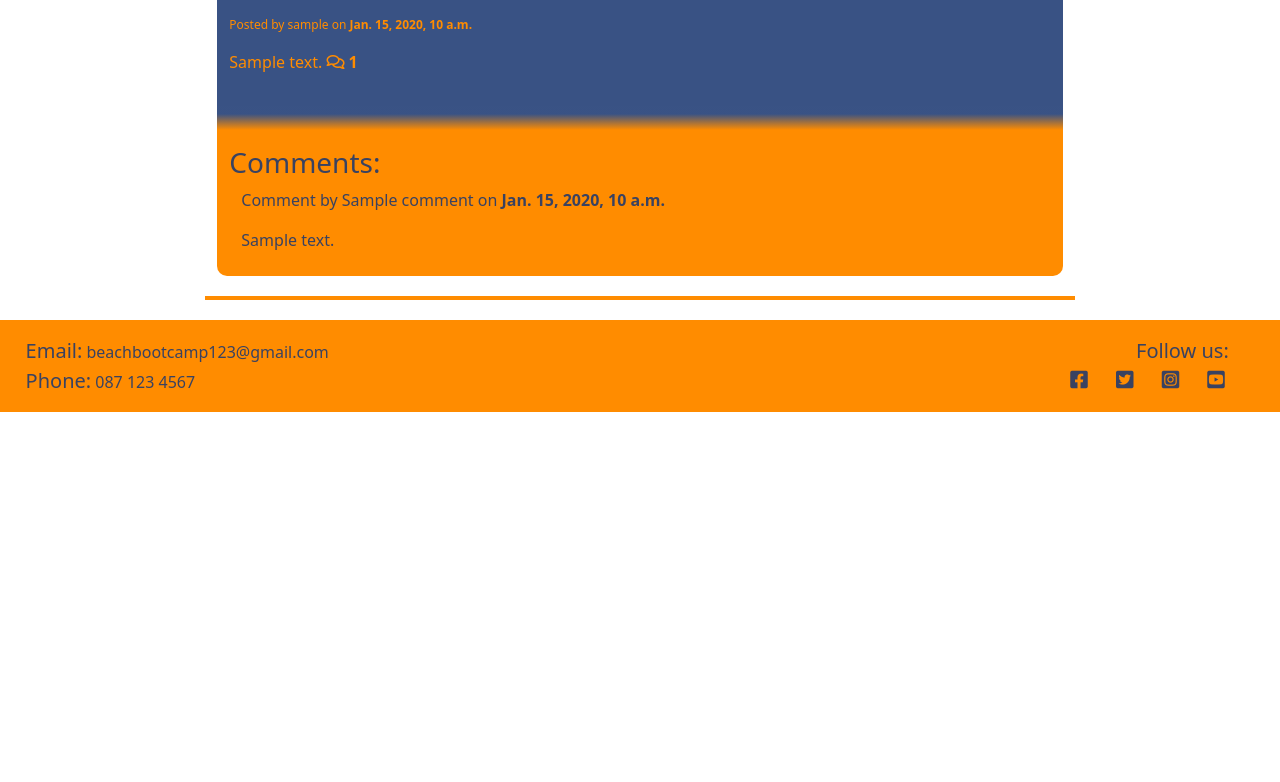
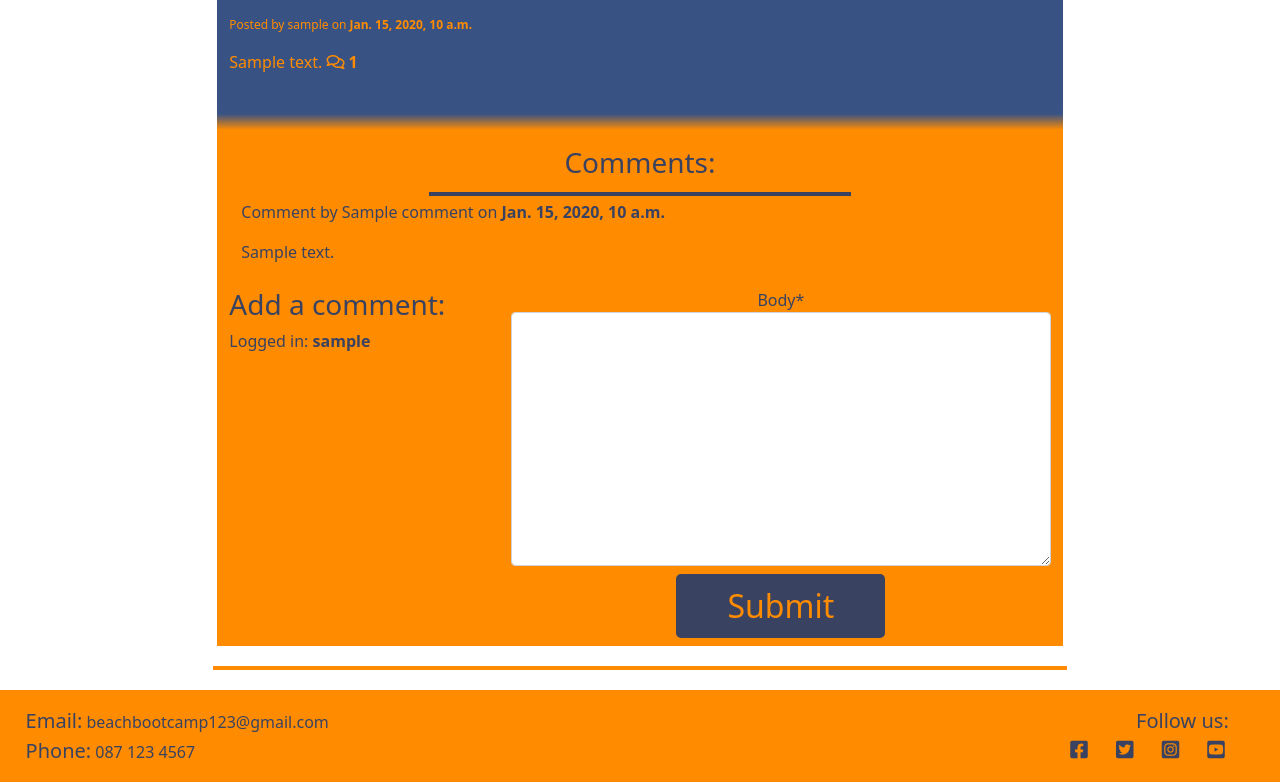
Before and after one commit to juliandunne1234/beach-bootcamp, a Django app: a page that uses templates/post_detail.html in a window 1280 px wide. Shown: the part 508-1290 px from the top of the page. Before the commit the page ends 920 px from the top, so only its background shows below. Run offline with Django 3.2, Linux system fonts and the light colour scheme; a user stored in the database is signed in; tables that the repository leaves empty hold one stand-in row (values such as "Sample post"); parts of the project's set-up code (start-up, migrations or seed data) failed here and were passed over; some libraries are stand-ins or nearby versions.

Commit message:
Logged in users can now leave a comment

```diff
--- /dev/null
+++ b/blog/forms.py
@@ -0,0 +1,8 @@
+from .models import Comment
+from django import forms
+
+
+class CommentForm(forms.ModelForm):
+    class Meta:
+        model = Comment
+        fields = ('body',)
--- a/blog/models.py
+++ b/blog/models.py
@@ -30,7 +30,7 @@ class Comment(models.Model):
     Comment model
     """
     post = models.ForeignKey(Post, on_delete=models.CASCADE, related_name="comments")
-    name = models.CharField(max_length=80, unique=True)
+    name = models.CharField(max_length=80)
     email = models.EmailField()
     body = models.TextField()
     created_on = models.DateTimeField(auto_now=True)
--- a/blog/views.py
+++ b/blog/views.py
@@ -1,6 +1,7 @@
 from django.shortcuts import render, get_object_or_404
 from django.views import generic, View
 from .models import Post
+from .forms import CommentForm
 
 
 class PostList(generic.ListView):
@@ -23,5 +24,34 @@ class PostDetail(View):
             {
                 "post": post,
                 "comments": comments,
+                "commented": False,
+                "comment_form": CommentForm(),
             },
         )
+
+    def post(self, request, slug, *args, **kwargs):
+        queryset = Post.objects.filter(status=1)
+        post = get_object_or_404(queryset, slug=slug)
+        comments = post.comments.filter(approved=True).order_by('-created_on')
+
+        comment_form = CommentForm(data=request.POST)
+
+        if comment_form.is_valid():
+            comment_form.instance.email = request.user.email
+            comment_form.instance.name = request.user.username
+            comment = comment_form.save(commit=False)
+            comment.post = post
+            comment.save()
+        else:
+            comment_form = CommentForm()
+
+        return render(
+            request,
+            "post_detail.html",
+            {
+                "post": post,
+                "comments": comments,
+                "commented": True,
+                "comment_form": CommentForm(),
+            },
+        )
--- a/booking/models.py
+++ b/booking/models.py
@@ -6,13 +6,11 @@ class Bootcamp(models.Model):
     """
     Bootcamp model
     """
-    bootcamp_title = models.CharField(max_length=100, unique=True)
-    slug = models.SlugField(max_length=100, unique=True)
     bootcamp_date = models.DateField()
     max_capacity = models.IntegerField(default=12)
 
     def __str__(self):
-        return self.bootcamp_title
+        return f"{self.bootcamp_date}"
 
 
 class SignUp(models.Model):
@@ -22,6 +20,7 @@ class SignUp(models.Model):
     full_name = models.CharField(max_length=80)
     user = models.ForeignKey(User, on_delete=models.CASCADE, related_name="signed_up")
     bootcamp = models.ForeignKey(Bootcamp, on_delete=models.CASCADE, related_name="bootcamps")
+    email = models.EmailField(unique=True, default='')
     signup_date = models.DateField(auto_now_add=True)
 
     def __str__(self):
--- a/codebootcamp/settings.py
+++ b/codebootcamp/settings.py
@@ -49,6 +49,7 @@ INSTALLED_APPS = [
     'django.contrib.staticfiles',
     'cloudinary',
     'django_summernote',
+    'crispy_forms',
     'blog',
     'booking',
 ]
@@ -57,6 +58,8 @@ SITE_ID = 1
 
 LOGIN_REDIRECT_URL = '/'
 LOGOUT_REDIRECT_URL = '/'
+
+CRISPY_TEMPLATE_PACK = 'bootstrap4'
 
 MIDDLEWARE = [
     'django.middleware.security.SecurityMiddleware',
--- a/requirements.txt
+++ b/requirements.txt
@@ -4,6 +4,7 @@ dj-database-url==1.0.0
 dj3-cloudinary-storage==0.0.6
 Django==3.2.15
 django-allauth==0.51.0
+django-crispy-forms==1.14.0
 django-summernote==0.8.20.0
 gunicorn==20.1.0
 oauthlib==3.2.1
--- a/static/css/style.css
+++ b/static/css/style.css
@@ -84,10 +84,10 @@ footer {
 }
 
 .cover-text:hover {
-    background-color: darkorange
+    background-color: darkorange;
 }
 
-.sign-up {
+.sign-up-link {
     text-decoration: none;
 }
 
@@ -128,14 +128,32 @@ footer {
     padding-bottom: 2.5vh;
 }
 
-/* Bootcamp information with button link to Blog */
+/* Bootcamp information with link to Blog */
 
 .bootcamp-intro h2 {
     font-size: 2rem;
     color: #105ce8;
 }
 
-.btn-blog, .btn-login, .btn-logout, .btn-signup {
+.btn-blog {
+    color: #1a3771dc;
+    border: none;
+    border-radius: 5px;
+    background: darkorange;
+    font-size: 200%;
+    font-weight: 500;
+    margin-top: 1vh;
+    padding: 1vh 4vw;
+    text-decoration: none;
+}
+
+.btn-blog:hover {
+    color: darkorange;
+    border: none;
+    background: #1a3771dc;
+}
+
+.btn-login, .btn-logout, .btn-signup {
     color: #1a3771dc;
     border: none;
     border-radius: 5px;
@@ -146,7 +164,7 @@ footer {
     padding: 1vh 0;
 }
 
-.btn-blog:hover, .btn-login:hover, .btn-logout:hover, .btn-signup:hover {
+.btn-login:hover, .btn-logout:hover, .btn-signup:hover {
     color: darkorange;
     border: none;
     background: #1a3771dc;
@@ -272,8 +290,6 @@ footer {
     background-color: darkorange;
     color: #1a3771dc;
     padding-bottom: 1vh;
-    border-bottom-left-radius: 10px;
-    border-bottom-right-radius: 10px;
 }
 
 .message-container-full {
@@ -281,8 +297,32 @@ footer {
     margin: auto;
 }
 
+.comment-divider {
+    border-top: 0.25rem solid #1a3771dc;
+    margin-top: 0.5vh;
+    padding-bottom: 0.5vh;
+}
+
 .post-subtitle {
     font-size: 0.75rem;
+}
+
+.btn-add-comment {
+    color: darkorange;
+    border: none;
+    border-radius: 5px;
+    background: #1a3771dc;
+    font-size: 200%;
+    font-weight: 500;
+    margin-top: 1vh;
+    padding: 1vh 4vw;
+    text-decoration: none;
+}
+
+.btn-add-comment:hover {
+    color: #1a3771dc;
+    border: none;
+    background: darkorange;
 }
 
 /* Signin and Logout pages */
--- a/templates/post_detail.html
+++ b/templates/post_detail.html
@@ -1,6 +1,7 @@
-{% extends "base.html" %}
+{% extends "base.html" %} {% block content %}
 
-{% block content %}
+{% load crispy_forms_tags %}
+
 <section class="container-fluid">
     <div class="row text-center">
         <div class="col-sm-6 offset-sm-3 blog-header">
@@ -38,8 +39,14 @@
     <div class="row">
         <div class="col-sm-8 offset-sm-2">
             <div class="row message-container-outer">
-                <h3>Comments:</h3>
+                <h3 class="text-center">Comments:</h3>
+                <div class="col-sm-6 offset-sm-3 comment-divider"></div>
                 <div class="row message-container-full">
+                    {% if commented %}
+                    <div class="alert alert-success" role="alert">
+                        Your comment is awaiting approval
+                    </div>
+                    {% else %}
                     {% for comment in comments %}
                     <div class="">
                         <p class="message-subtitle">
@@ -52,6 +59,23 @@
                     {% endfor %}
                 </div>
             </div>
+            <div class="row message-container-outer">
+                {% if user.is_authenticated %}
+                    <div class="col-sm-4">
+                        <h3>Add a comment:</h3>
+                        <p>Logged in: <b>{{ user.username }}</b></p>
+                    </div>
+                    <div class="col-sm-8 text-center">
+                        <form method="post">
+                            {{ comment_form | crispy }}
+                            {% csrf_token %}
+                            <button type="submit" class="btn-add-comment">Submit</button>
+                        </form>
+                    </div>
+                {% endif %}
+                {% endif %}
+                </div>
+            </div>
         </div>
     <div class="col-md-8 offset-md-2 col-sm-8 offset-sm-2 section-divider"></div>
 </section>
```
Also changed, not shown: booking/admin.py (+4 -5 lines), templates/index.html (+11 -6 lines), blog/migrations/0002_alter_comment_name.py (added), booking/migrations/0002_auto_20221008_1312.py (added).
